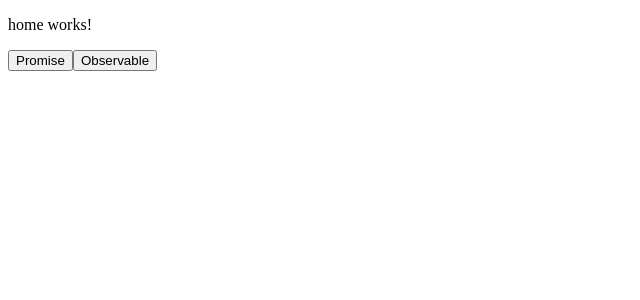
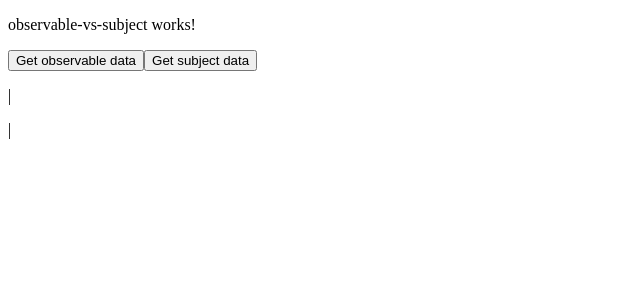
Before and after one commit to InoreNeronI/nx-workspace, an Angular app: page /observablevssubject in a window 1280 px wide. Before the commit this address led to /home. Shown: the top 300 px of the page, without its empty margins (0-640 px from the left). Built offline with nearby package versions, Linux system fonts and the light colour scheme.

Commit message:
Observable vs Subject

```diff
--- a/src/app/app-routing.module.ts
+++ b/src/app/app-routing.module.ts
@@ -4,10 +4,12 @@ import { HomeComponent } from './home/home.component';
 import { PromiseComponent } from './promise/promise.component';
 import { ObservableComponent } from './observable/observable.component';
 import { ObservableVsPromiseComponent } from './observable-vs-promise/observable-vs-promise.component';
+import { ObservableVsSubjectComponent } from './observable-vs-subject/observable-vs-subject.component';
 
 const routes: Routes = [
   { path: 'home', component: HomeComponent },
   { path: 'observablevspromise', component: ObservableVsPromiseComponent },
+  { path: 'observablevssubject', component: ObservableVsSubjectComponent },
   { path: 'promise', component: PromiseComponent },
   { path: 'observable', component: ObservableComponent },
   { path: '**', redirectTo: 'home' }
--- a/src/app/app.module.ts
+++ b/src/app/app.module.ts
@@ -7,6 +7,7 @@ import { HomeComponent } from './home/home.component';
 import { PromiseComponent } from './promise/promise.component';
 import { ObservableComponent } from './observable/observable.component';
 import { ObservableVsPromiseComponent } from './observable-vs-promise/observable-vs-promise.component';
+import { ObservableVsSubjectComponent } from './observable-vs-subject/observable-vs-subject.component';
 
 @NgModule({
   declarations: [
@@ -14,7 +15,8 @@ import { ObservableVsPromiseComponent } from './observable-vs-promise/observable
     HomeComponent,
     PromiseComponent,
     ObservableComponent,
-    ObservableVsPromiseComponent
+    ObservableVsPromiseComponent,
+    ObservableVsSubjectComponent
   ],
   imports: [
     BrowserModule,
--- /dev/null
+++ b/src/app/observable-vs-subject/observable-vs-subject.component.html
@@ -0,0 +1,11 @@
+<p>observable-vs-subject works!</p>
+
+<button type="button" (click)="getObservableData()">Get observable data</button>
+<button type="button" (click)="getSubjectData()">Get subject data</button>
+
+
+<p></p>
+<p>{{observableData1}} | {{observableData2}}</p>
+
+
+<p>{{subjectData1}} | {{subjectData2}}</p>
--- /dev/null
+++ b/src/app/observable-vs-subject/observable-vs-subject.component.ts
@@ -0,0 +1,46 @@
+import { Component } from '@angular/core';
+import { Observable, Subject } from 'rxjs';
+
+@Component({
+  selector: 'app-observable-vs-subject',
+  templateUrl: './observable-vs-subject.component.html',
+  styleUrls: ['./observable-vs-subject.component.scss']
+})
+export class ObservableVsSubjectComponent {
+
+  public observableData1: string | number = "";
+  public observableData2: string | number = "";
+  public subjectData1: string | number = "";
+  public subjectData2: string | number = "";
+
+  public getObservableData(): void {
+    let myObservable = new Observable<string | number>((observar) => {
+      // observar.next("Observable Hello world!");
+      observar.next(Math.floor(Math.random() * 99) + 1);
+    });
+
+    myObservable.subscribe((data) => {
+      this.observableData1 = data;
+    });
+
+    myObservable.subscribe((data) => {
+      this.observableData2 = data;
+    });
+  }
+
+  public getSubjectData(): void {
+    let mySubject = new Subject();
+
+    mySubject.subscribe((data: any) => {
+      this.subjectData1 = data;
+    });
+
+    mySubject.subscribe((data: any) => {
+      this.subjectData2 = data;
+    });
+
+    // mySubject.next("Subject Hello world!");
+    mySubject.next(Math.floor(Math.random() * 99) + 1);
+  }
+
+}
```
Also changed, not shown: src/app/observable-vs-subject/observable-vs-subject.component.scss (added), 1 other file (tests, documents, lock files or other folders).
